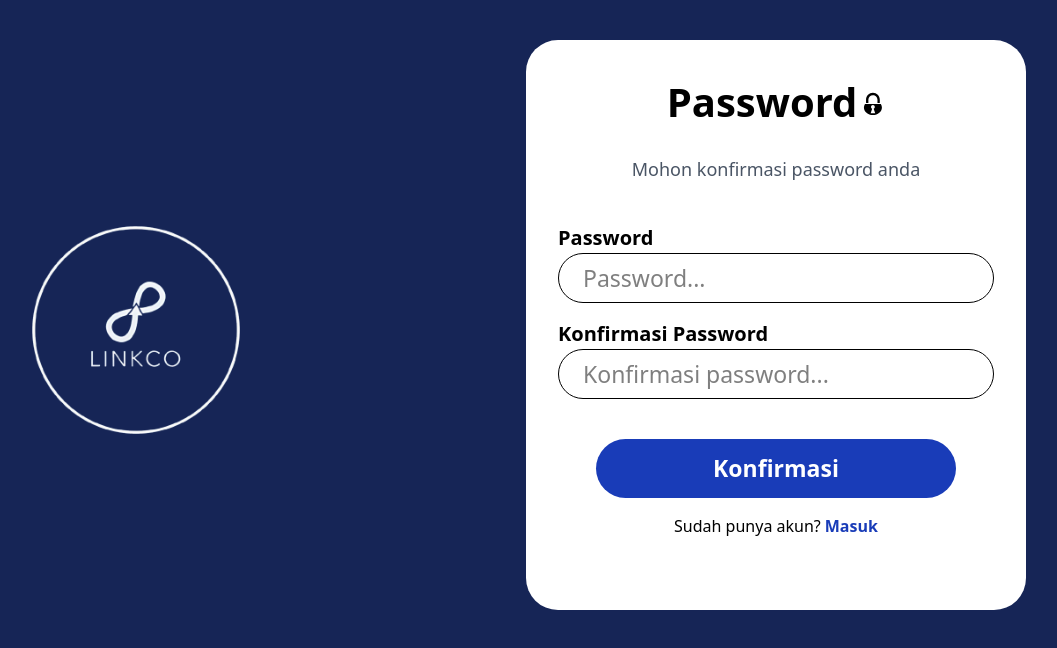
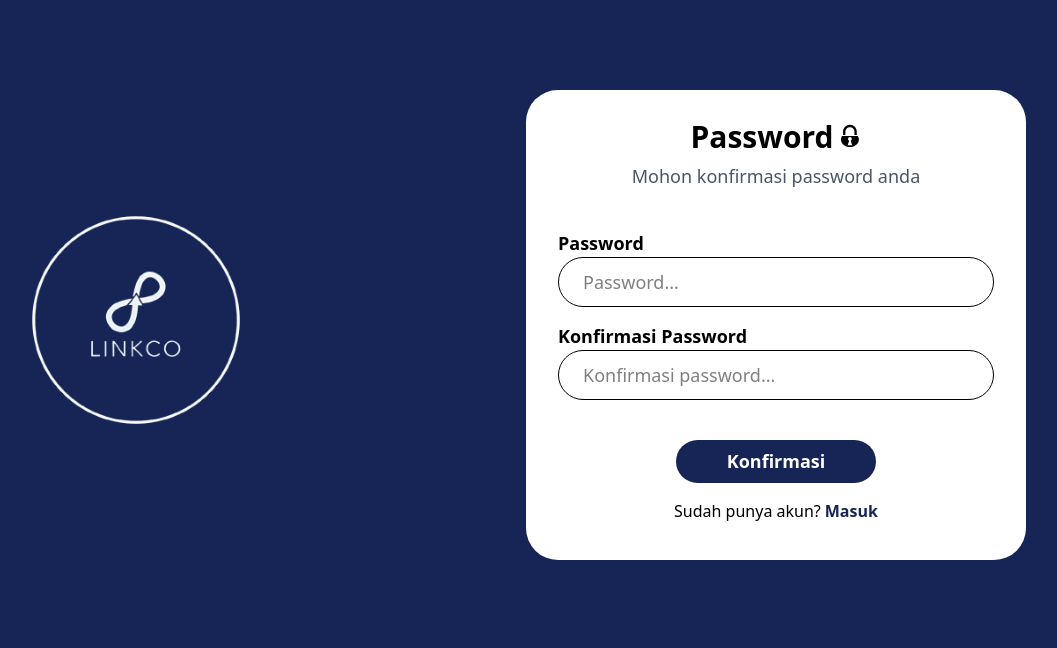
Before and after one commit to IrfanSahruli/LinkCo-User, a React (Vite) app: page /password in a window 1280 px wide. Shown: the top 648 px of the page, without its empty margins (184-1241 px from the left). Built offline with nearby package versions, Linux system fonts and the light colour scheme.

Commit message:
Revisi login, register, password

```diff
--- a/src/pages/Auth/Login.tsx
+++ b/src/pages/Auth/Login.tsx
@@ -48,11 +48,13 @@ const Login = () => {
                             />
                         </div>
                         <div className='mt-10 flex justify-center'>
-                            <button className='bg-blue-950 rounded-4xl w-[360px] md:w-[200px] h-[43px]'>
-                                <p className='font-semibold text-[18px] text-white'>
-                                    Login
-                                </p>
-                            </button>
+                            <Link to={'/homepage'}>
+                                <button className='bg-blue-950 rounded-4xl w-[360px] md:w-[200px] h-[43px]'>
+                                    <p className='font-semibold text-[18px] text-white'>
+                                        Login
+                                    </p>
+                                </button>
+                            </Link>
                         </div>
                         <p className='text-center mt-4'>
                             Belum punya akun?
--- a/src/pages/Auth/Password.tsx
+++ b/src/pages/Auth/Password.tsx
@@ -5,65 +5,65 @@ import { Link } from 'react-router-dom';
 
 const Password = () => {
     return (
-        <div className='bg-blue-950 min-h-screen'>
+        <div className='bg-blue-950 h-full md:min-h-screen'>
             <div className='grid grid-cols-1 md:grid-cols-2'>
-                <div className='flex justify-center pt-14 px-4 py-2 md:py-[220px]'>
+                <div className='flex justify-center pt-10 px-4 md:py-[210px]'>
                     <img
                         src='LogoLinkCo.png'
-                        className='text-white w-[220px] h-[220px] text-center font-extrabold'
+                        className='text-white w-[100px] h-[100px] md:w-[220px] md:h-[220px] text-center font-extrabold'
                     />
                 </div>
-                <div className='flex justify-center mt-[50px] md:mt-[40px]'>
-                    <div className='bg-white rounded-t-4xl h-[637px] w-full px-8 py-10 md:py-8 md:rounded-4xl
-                        md:h-[570px] md:w-[500px]'
+                <div className='flex justify-center mt-[50px] md:mt-[90px]'>
+                    <div className='bg-white rounded-t-4xl h-[530px] w-full px-8 py-8 md:py-6 md:rounded-4xl
+                        md:h-[470px] md:w-[500px]'
                     >
                         <div className='flex justify-center'>
-                            <h1 className='text-[40px] text-center font-bold'>
+                            <h1 className='text-[30px] text-center font-bold'>
                                 Password
                             </h1>
                             <GiPadlock
-                                className='mt-[20px] ml-1 w-[24px] h-[24px]'
+                                className='mt-[10px] ml-1 w-[24px] h-[24px]'
                             />
                         </div>
-                        <p className='text-[18px] text-center text-gray-600 mt-6'>
+                        <p className='text-[18px] text-center text-gray-600 mt-1'>
                             Mohon konfirmasi password anda
                         </p>
                         <div className='flex flex-col mt-10'>
                             <label
                                 htmlFor="password"
-                                className='text-[20px] font-semibold'
+                                className='text-[18px] font-semibold'
                             >
                                 Password
                             </label>
                             <input
                                 type="password"
                                 placeholder='Password...'
-                                className='rounded-4xl border h-[50px] px-6 text-[23px]'
+                                className='rounded-4xl border h-[50px] px-6 text-[18px]'
                             />
                         </div>
                         <div className='flex flex-col mt-4'>
                             <label
                                 htmlFor="confirPassword"
-                                className='text-[20px] font-semibold'
+                                className='text-[18px] font-semibold'
                             >
                                 Konfirmasi Password
                             </label>
                             <input
                                 type="password"
                                 placeholder='Konfirmasi password...'
-                                className='rounded-4xl border h-[50px] px-6 text-[23px]'
+                                className='rounded-4xl border h-[50px] px-6 text-[18px]'
                             />
                         </div>
                         <div className='mt-10 flex justify-center'>
-                            <button className='bg-blue-800 rounded-4xl w-[360px] py-3'>
-                                <p className='font-semibold text-[23px] text-white'>
+                            <button className='bg-blue-950 rounded-4xl w-[360px] md:w-[200px] h-[43px]'>
+                                <p className='font-semibold text-[18px] text-white'>
                                     Konfirmasi
                                 </p>
                             </button>
                         </div>
                         <p className='text-center mt-4'>
                             Sudah punya akun?
-                            <span className='ml-1 text-blue-800 font-semibold'>
+                            <span className='ml-1 text-blue-950 font-semibold'>
                                 <Link to={`/`}>
                                     Masuk
                                 </Link>
```
